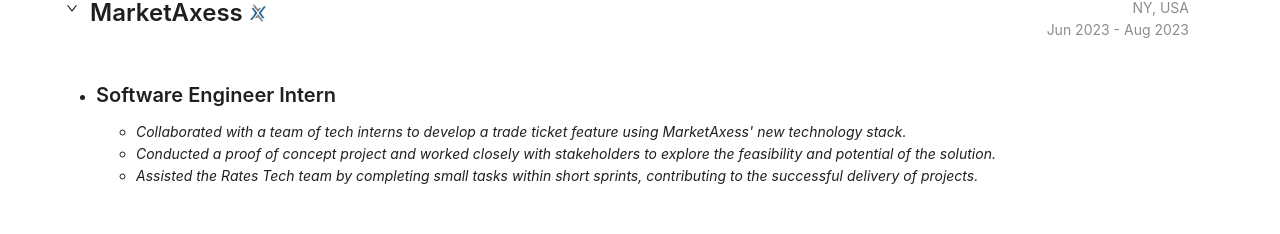
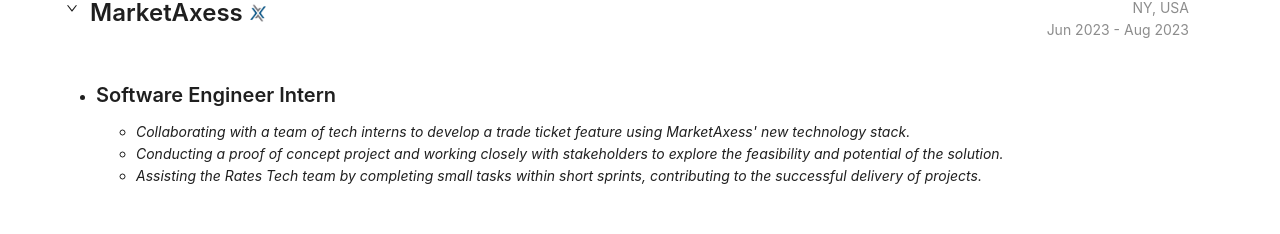
Before and after one commit to prajjawal05/personal-website, a React (Create React App) app: page / in a window 1280 px wide. Shown: the part 2538-2772 px from the top of the page. Built offline with nearby package versions, Linux system fonts and the light colour scheme.

Commit message:
modified mktx to present tense

```diff
--- a/src/components/Work/config.js
+++ b/src/components/Work/config.js
@@ -14,9 +14,9 @@
     JOB_TITLE: 'Software Engineer Intern',
     DURATION: 'Jun 2023 - Aug 2023',
     PROJECTS: [
-        "Collaborated with a team of tech interns to develop a trade ticket feature using MarketAxess' new technology stack.",
-        "Conducted a proof of concept project and worked closely with stakeholders to explore the feasibility and potential of the solution.",
-        "Assisted the Rates Tech team by completing small tasks within short sprints, contributing to the successful delivery of projects.",
+        "Collaborating with a team of tech interns to develop a trade ticket feature using MarketAxess' new technology stack.",
+        "Conducting a proof of concept project and working closely with stakeholders to explore the feasibility and potential of the solution.",
+        "Assisting the Rates Tech team by completing small tasks within short sprints, contributing to the successful delivery of projects.",
     ]
 }];
 
```
